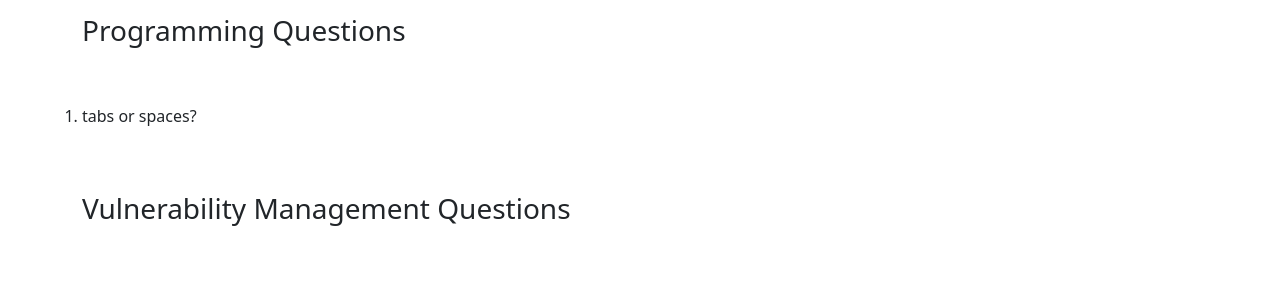
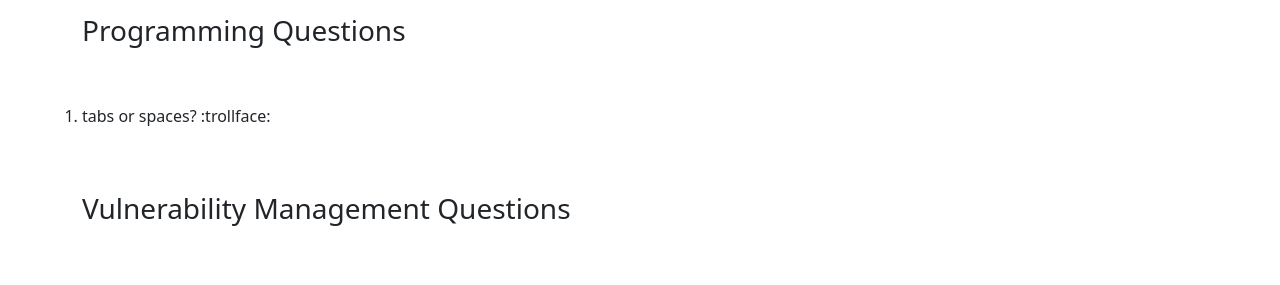
Before and after one commit to Tsora-Pop/Tsora-Pop.github.io, a Jekyll site: the page built from _posts/2021-05-25-Cybersecurity-Study-Questions.markdown, in a window 1280 px wide and 900 px high, scrolled down 2530 px. Shown: the part 155-440 px from the top of the window. Built offline with Jekyll 4.4.1, drawn with Linux system fonts in a browser that asks for light colours; some of the changed lines change nothing that is shown.

Commit message:
Update 2021-05-25-Cybersecurity-Study-Questions.markdown
trollface :p

```diff
--- a/_posts/2021-05-25-Cybersecurity-Study-Questions.markdown
+++ b/_posts/2021-05-25-Cybersecurity-Study-Questions.markdown
@@ -77,7 +77,7 @@
 3. How would you handle a parsing issue?
 
 ### Programming Questions
-1. tabs or spaces?
+1. tabs or spaces? :trollface:
 
 ### Vulnerability Management Questions
 
```
